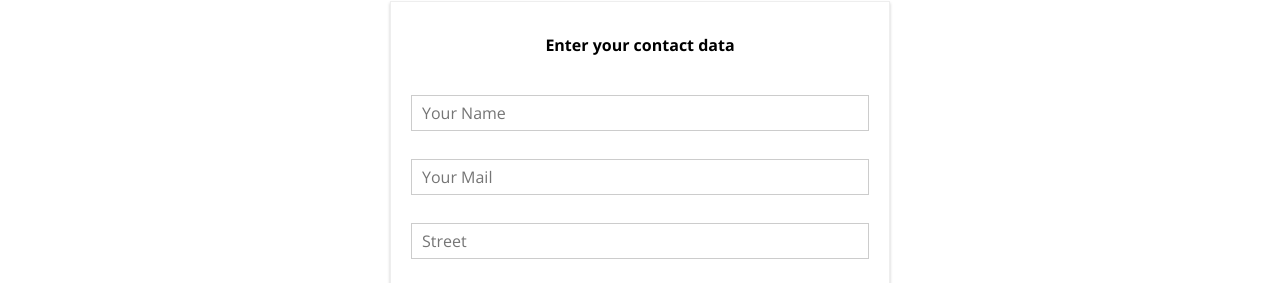
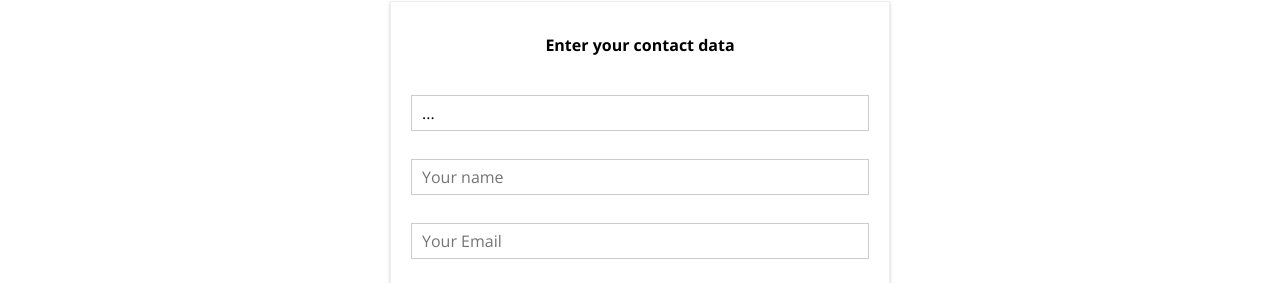
Before and after one commit to Agupane/burger-project, a React (Create React App) app: page /checkout in a window 1280 px wide. Both pictures are taken after a click on the button "CONTINUE". Shown: the part 517-800 px from the top of the page. Built offline with nearby package versions, Linux system fonts and the light colour scheme.

Commit message:
Input refactor

```diff
--- a/src/components/UI/Input/Input.js
+++ b/src/components/UI/Input/Input.js
@@ -4,17 +4,23 @@ import classes from './Input.module.css';
 const input = (props)=> {
 
     let inputElement = null;
-    switch(props.inputtype){
+    switch(props.elementType){
         case('input'):{
-            inputElement = <input className={classes.InputElement} {...props}/>;
+            inputElement = <input
+                                className={classes.InputElement} {...props.elementConfig} value={props.value}
+                            />;
             break;
         }
         case('textarea'):{
-            inputElement = <textarea {...props} className={classes.InputElement}/>;
+            inputElement = <textarea
+                                {...props.elementConfig} className={classes.InputElement} value={props.value}
+                            />;
             break;
         }
         default:{
-            inputElement = <input className={classes.InputElement} {...props}/>;
+            inputElement = <input
+                                className={classes.InputElement} {...props.elementConfig} value={props.value}
+                            />;
             break;
         }
     }
--- a/src/containers/Checkout/ContactData/ContactData.js
+++ b/src/containers/Checkout/ContactData/ContactData.js
@@ -8,11 +8,57 @@ import Input from '../../../components/UI/Input/Input';
 class ContactData extends Component{
 
     state ={
-        name: '',
-        email: '',
-        address: {
-            street: '',
-            postalCode: ''
+        orderForm: {
+            name: {
+                elementType: 'input',
+                elementConfig: {
+                    type: 'text',
+                    placeholder: 'Your name'
+                },
+                value: ''
+            },
+            email: {
+                elementType: 'input',
+                elementConfig: {
+                    type: 'email',
+                    placeholder: 'Your Email'
+                },
+                value: ''
+            },
+            street: {
+                elementType: 'input',
+                elementConfig: {
+                    type: 'text',
+                    placeholder: 'Your street'
+                },
+                value: ''
+            },
+            zipCode: {
+                elementType: 'input',
+                elementConfig: {
+                    type: 'text',
+                    placeholder: 'ZipCode'
+                },
+                value: ''
+            },
+            country: {
+                elementType: 'input',
+                elementConfig: {
+                    type: 'text',
+                    placeholder: 'Country'
+                },
+                value: ''
+            },
+            deliveryMethod: {
+                elementType: 'select',
+                elementConfig: {
+                    options: [
+                        {value: 'fastest', displayValue: 'Fastest'},
+                        {value: 'cheapest', displayValue: 'Cheapest'}],
+                    placeholder: 'Country'
+                },
+                value: ''
+            }
         },
         loading: false
     };
@@ -49,12 +95,26 @@ class ContactData extends Component{
     render(){
         console.log("Rendering contact data");
 
+        const formElementsArray = [];
+        for(let key in this.state.orderForm){
+            formElementsArray.push({
+               id: key,
+               config: this.state.orderForm[key]
+            });
+        }
+
         let form = (
             <form>
-                <Input inputtype="input" type="text" name="name" placeholder="Your Name" />
-                <Input inputtype="input" type="email" name="email" placeholder="Your Mail" />
-                <Input inputtype="input" type="text" name="street" placeholder="Street" />
-                <Input inputtype="input" type="text" name="postal" placeholder="Postal Code" />
+                <Input elementType="..." elementConfig="..." value="..."/>
+                {
+                    formElementsArray.map(formElement => (
+                        <Input
+                            key={formElement.id}
+                            elementType={formElement.config.elementType}
+                            elementConfig={formElement.config.elementConfig}
+                            value={formElement.config.value}
+                        />
+                ))}
                 <Button btnType="Success" clicked={this.orderHandler}>ORDER</Button>
             </form>
         );
```
